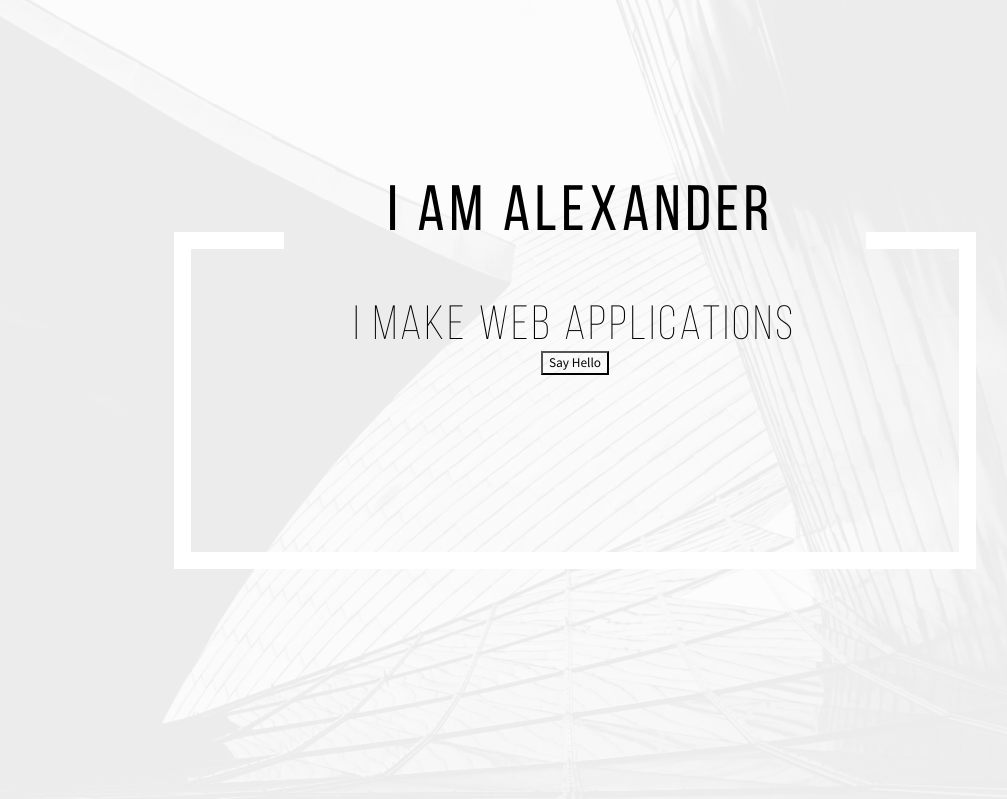
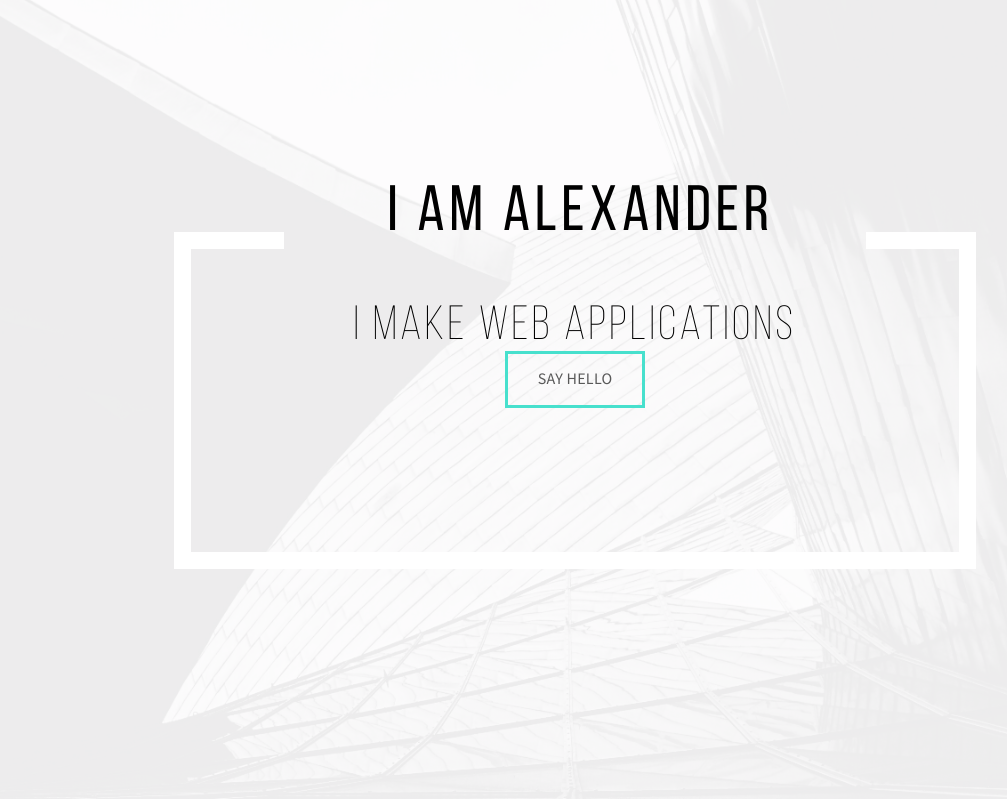
Before and after one commit to Arcrammer/Ullmannite, a Django app: page / in a window 1280 px wide. Shown: the top 799 px of the page, without its empty margins (65-1072 px from the left). Run offline with Django 3.2, Linux system fonts and the light colour scheme; data comes from the database, SQL or seed files in the repository; some libraries are stand-ins or nearby versions.

Commit message:
Create Aquamarine Button

```diff
--- a/Sites/assets/Sites/Sass/Main.scss
+++ b/Sites/assets/Sites/Sass/Main.scss
@@ -83,7 +83,42 @@ $greeting-border-width: 17.5px;
 // Buttons
 .aquamarine-button {
   background-color: transparent;
-  font-family: "Source Sans Pro";
+  border: {
+    color: rgb(71,224,205);
+    color: -moz-linear-gradient(-45deg,  rgba(71,224,205,1) 0%, rgba(45,206,187,1) 100%);
+    color: -webkit-linear-gradient(-45deg,  rgba(71,224,205,1) 0%,rgba(45,206,187,1) 100%);
+    color: linear-gradient(135deg,  rgba(71,224,205,1) 0%,rgba(45,206,187,1) 100%);
+    filter: progid:DXImageTransform.Microsoft.gradient( startColorstr='#47e0cd', endColorstr='#2dcebb',GradientType=1 );
+
+    style: solid;
+    width: 3.5px;
+  }
+  cursor: pointer;
+  color: #595959;
+  font: {
+    family: "Source Sans Pro";
+    size: 1em;
+  }
+  letter-spacing: 0.25px;
+  outline: none;
+  padding: 15px 30px;
+  text-transform: uppercase;
+  transition: all 150ms;
+
+  &:hover,
+  &:active,
+  &:focus {
+    background-color: #48e0ce;
+    color: white;
+    border: {
+      color: white;
+      width: 2px;
+    }
+  }
+
+  &:active {
+    background-color: #167368;
+  }
 }
 
 // Responsiveness
@@ -148,3 +183,41 @@ $greeting-border-width: 17.5px;
        url('../Fonts/SourceSansPro.svg#bebas_neuelight') format('svg');
   font-weight: 300;
 }
+
+// Hover
+/* Outline Out */
+.hvr-outline-out {
+  position: relative;
+
+  &:before {
+    content: '';
+    position: absolute;
+    top: 0;
+    right: 0;
+    bottom: 0;
+    left: 0;
+    -webkit-transition-duration: 0.3s;
+    transition-duration: 0.3s;
+    -webkit-transition-property: top, right, bottom, left;
+    transition-property: top, right, bottom, left;
+  }
+
+  &:hover:before,
+  &:focus:before,
+  &:active:before {
+    border: {
+      color: rgb(71,224,205);
+      color: -moz-linear-gradient(-45deg,  rgba(71,224,205,1) 0%, rgba(45,206,187,1) 100%);
+      color: -webkit-linear-gradient(-45deg,  rgba(71,224,205,1) 0%,rgba(45,206,187,1) 100%);
+      color: linear-gradient(135deg,  rgba(71,224,205,1) 0%,rgba(45,206,187,1) 100%);
+      filter: progid:DXImageTransform.Microsoft.gradient( startColorstr='#47e0cd', endColorstr='#2dcebb',GradientType=1 );
+
+      style: solid;
+      width: 3.5px;
+    }
+    top: -6px;
+    right: -6px;
+    bottom: -6px;
+    left: -6px;
+  }
+}
--- a/Sites/assets/Sites/Stylesheets/Main.css
+++ b/Sites/assets/Sites/Stylesheets/Main.css
@@ -76,23 +76,49 @@ body {
 /* line 84, ../Sass/Main.scss */
 .aquamarine-button {
   background-color: transparent;
+  border-color: #47e0cd;
+  border-color: -moz-linear-gradient(-45deg, #47e0cd 0%, #2dcebb 100%);
+  border-color: -webkit-linear-gradient(-45deg, #47e0cd 0%, #2dcebb 100%);
+  border-color: linear-gradient(135deg, #47e0cd 0%, #2dcebb 100%);
+  border-filter: progid:DXImageTransform.Microsoft.gradient( startColorstr='#47e0cd', endColorstr='#2dcebb',GradientType=1 );
+  border-style: solid;
+  border-width: 3.5px;
+  cursor: pointer;
+  color: #595959;
   font-family: "Source Sans Pro";
+  font-size: 1em;
+  letter-spacing: 0.25px;
+  outline: none;
+  padding: 15px 30px;
+  text-transform: uppercase;
+  transition: all 150ms;
+}
+/* line 108, ../Sass/Main.scss */
+.aquamarine-button:hover, .aquamarine-button:active, .aquamarine-button:focus {
+  background-color: #48e0ce;
+  color: white;
+  border-color: white;
+  border-width: 2px;
+}
+/* line 119, ../Sass/Main.scss */
+.aquamarine-button:active {
+  background-color: #167368;
 }
 
 @media (max-width: 750px) {
-  /* line 94, ../Sass/Main.scss */
+  /* line 129, ../Sass/Main.scss */
   .greeting div:last-of-type {
     border-right: 12.5px solid white;
     border-bottom: 12.5px solid white;
     border-left: 12.5px solid white;
     padding: 15px 8.45411%;
   }
-  /* line 102, ../Sass/Main.scss */
+  /* line 137, ../Sass/Main.scss */
   .greeting div:last-of-type::before, .greeting div:last-of-type::after {
     height: 12.5px;
     width: 5.66343%;
   }
-  /* line 108, ../Sass/Main.scss */
+  /* line 143, ../Sass/Main.scss */
   .greeting div:last-of-type h1 {
     font-size: 2.5em;
     margin-left: 1%;
@@ -118,3 +144,35 @@ body {
   src: url("../Fonts/SourceSansPro.eot?#iefix") format("embedded-opentype"), url("../Fonts/SourceSansPro.woff2") format("woff2"), url("../Fonts/SourceSansPro.woff") format("woff"), url("../Fonts/SourceSansPro.ttf") format("truetype"), url("../Fonts/SourceSansPro.svg#bebas_neuelight") format("svg");
   font-weight: 300;
 }
+/* Outline Out */
+/* line 189, ../Sass/Main.scss */
+.hvr-outline-out {
+  position: relative;
+}
+/* line 192, ../Sass/Main.scss */
+.hvr-outline-out:before {
+  content: '';
+  position: absolute;
+  top: 0;
+  right: 0;
+  bottom: 0;
+  left: 0;
+  -webkit-transition-duration: 0.3s;
+  transition-duration: 0.3s;
+  -webkit-transition-property: top, right, bottom, left;
+  transition-property: top, right, bottom, left;
+}
+/* line 205, ../Sass/Main.scss */
+.hvr-outline-out:hover:before, .hvr-outline-out:focus:before, .hvr-outline-out:active:before {
+  border-color: #47e0cd;
+  border-color: -moz-linear-gradient(-45deg, #47e0cd 0%, #2dcebb 100%);
+  border-color: -webkit-linear-gradient(-45deg, #47e0cd 0%, #2dcebb 100%);
+  border-color: linear-gradient(135deg, #47e0cd 0%, #2dcebb 100%);
+  border-filter: progid:DXImageTransform.Microsoft.gradient( startColorstr='#47e0cd', endColorstr='#2dcebb',GradientType=1 );
+  border-style: solid;
+  border-width: 3.5px;
+  top: -6px;
+  right: -6px;
+  bottom: -6px;
+  left: -6px;
+}
--- a/Sites/templates/all.html
+++ b/Sites/templates/all.html
@@ -24,7 +24,7 @@
         <div>
           <h1>I am Alexander</h1>
           <h4>I make web applications</h4>
-          <button class="aquamarine-button">Say Hello</button>
+          <button class="aquamarine-button hvr-outline-out">Say Hello</button>
         </div>
       </div> <!-- .greeting -->
       <div class="sites">
```
